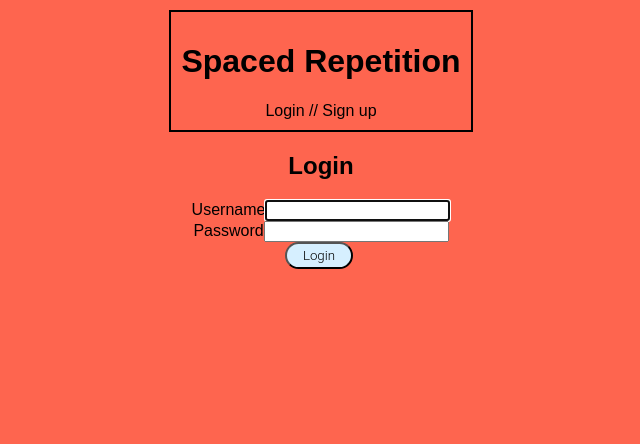
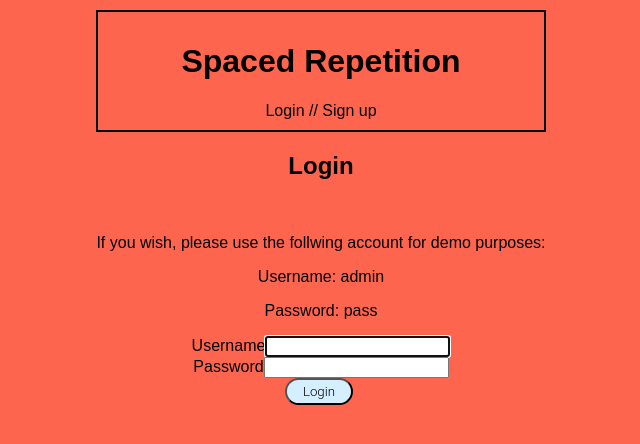
Before and after one commit to mkdnt/spaced-repetition-client, a React (Create React App) app: page /login in a window 1280 px wide. Shown: the top 444 px of the page, without its empty margins (255-895 px from the left). Built offline with nearby package versions, Linux system fonts and the light colour scheme.

Commit message:
login credentials added for demo purposes

```diff
--- a/src/routes/LoginRoute/LoginRoute.js
+++ b/src/routes/LoginRoute/LoginRoute.js
@@ -19,6 +19,10 @@ class LoginRoute extends Component {
     return (
       <section>
         <h2>Login</h2>
+        <br/>
+        <p>If you wish, please use the follwing account for demo purposes:</p>
+        <p>Username: admin</p>
+        <p>Password: pass</p>
         <LoginForm
           onLoginSuccess={this.handleLoginSuccess}
         />
```
